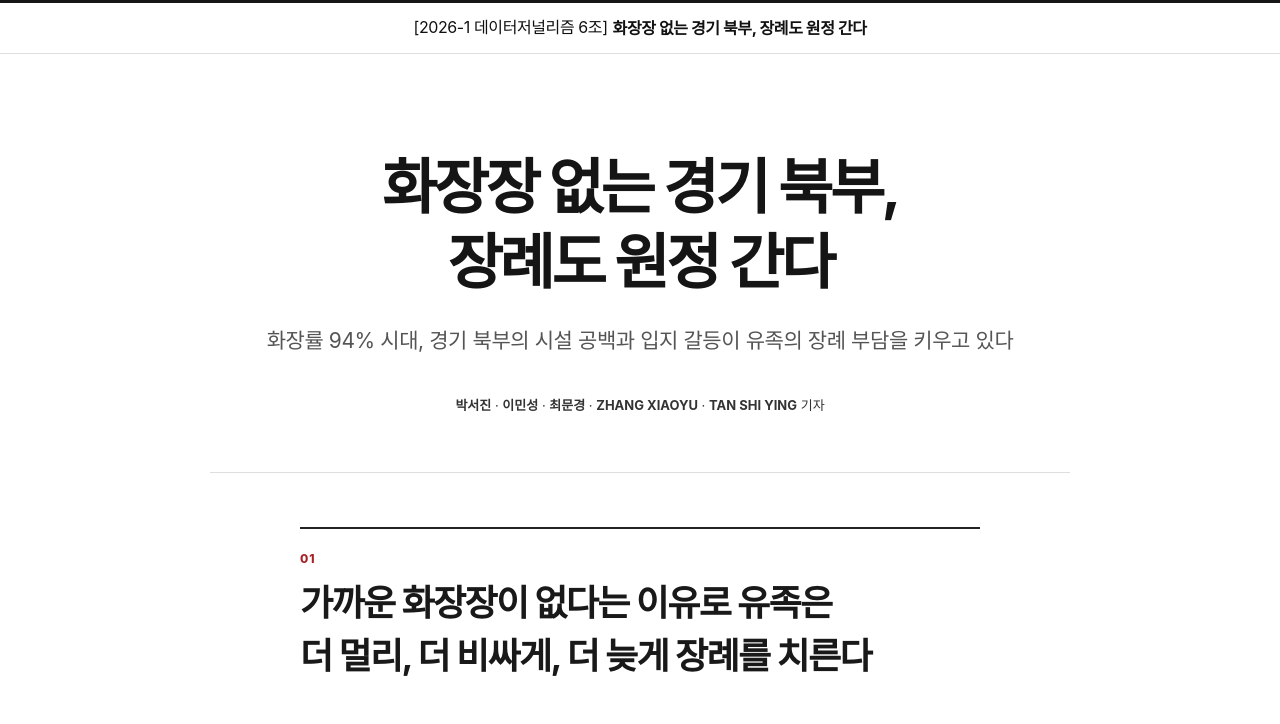
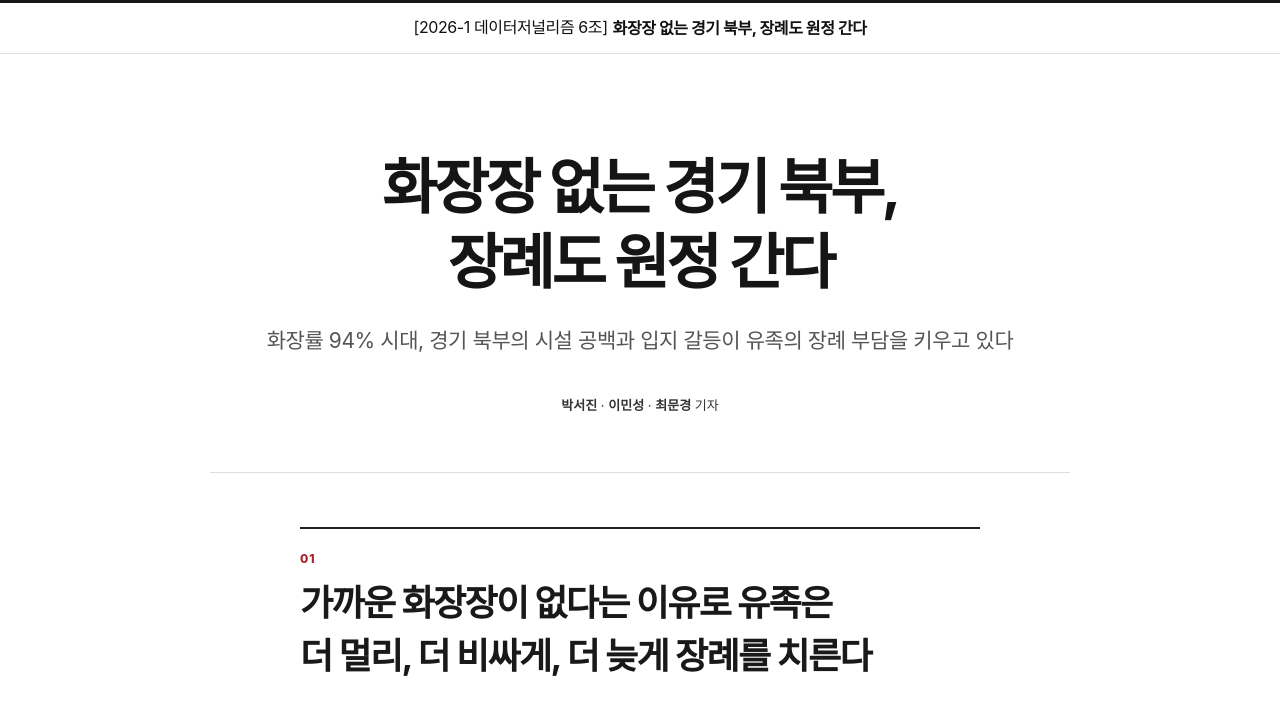
Before and after one commit to seozinssi/26-1_datajournalism_team6, a plain HTML site: page index.html in a window 1280 px wide. Shown: the top 724 px of the page. Drawn offline with Linux system fonts and the light colour scheme; grey boxes are pictures that could not be loaded; a web font is replaced by a local one.

Commit message:
Update byline and remove two reporters
Removed ZHANG XIAOYU and TAN SHI YING from byline and contact list.

```diff
--- a/index.html
+++ b/index.html
@@ -33,8 +33,7 @@
 
         <div class="byline">
           <p class="byline__names">
-            <strong>박서진</strong> · <strong>이민성</strong> · <strong>최문경</strong> ·
-            <strong>ZHANG XIAOYU</strong> · <strong>TAN SHI YING</strong> 기자
+            <strong>박서진</strong> · <strong>이민성</strong> · <strong>최문경</strong> 기자
           </p>
         </div>
       </header>
@@ -387,8 +386,6 @@
           <li><strong>박서진 기자</strong><a href="mailto:sjparkok@khu.ac.kr">sjparkok@khu.ac.kr</a></li>
           <li><strong>이민성 기자</strong><a href="mailto:tordusvlf75@khu.ac.kr">tordusvlf75@khu.ac.kr</a></li>
           <li><strong>최문경 기자</strong><a href="mailto:stbry0u0@khu.ac.kr">stbry0u0@khu.ac.kr</a></li>
-          <li><strong>ZHANG XIAOYU 기자</strong><a href="mailto:2023105874@khu.ac.kr">2023105874@khu.ac.kr</a></li>
-          <li><strong>TAN SHI YING 기자</strong><a href="mailto:shiying08@khu.ac.kr">shiying08@khu.ac.kr</a></li>
         </ul>
       </aside>
 
```
